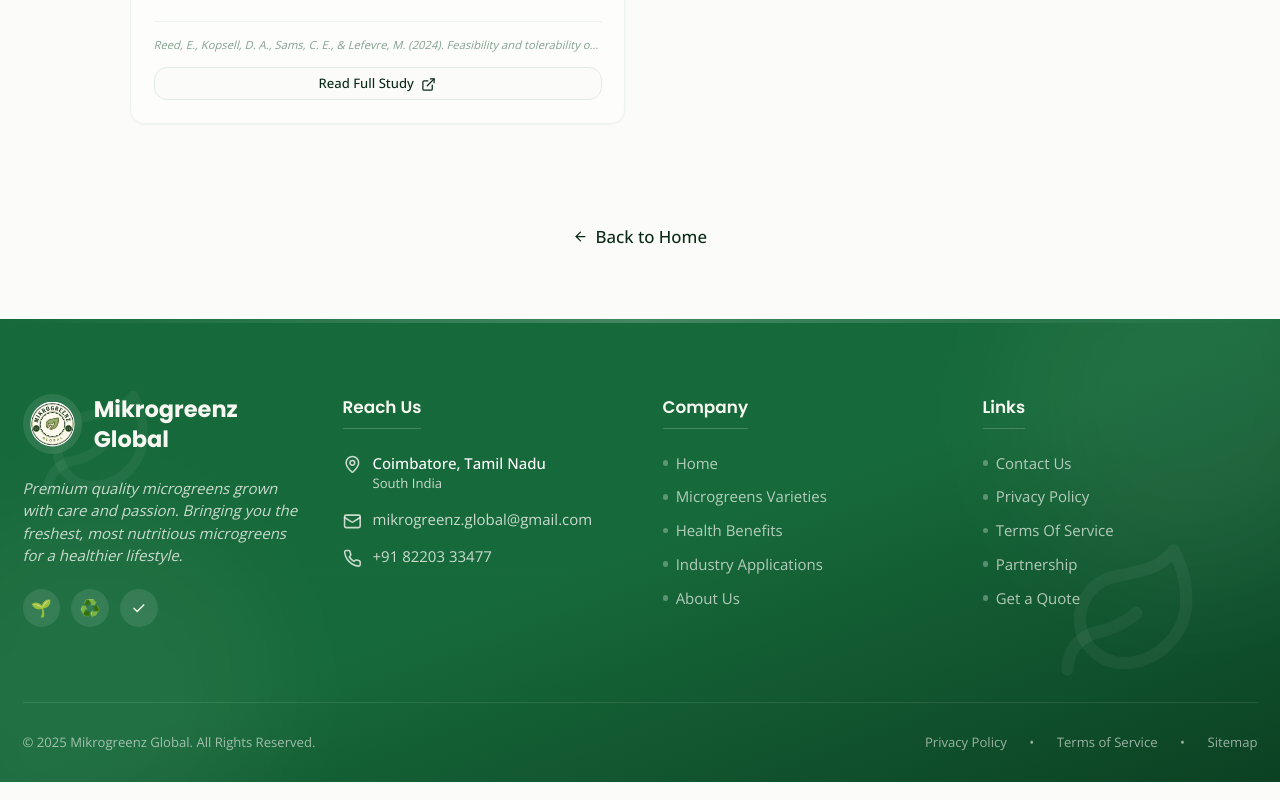
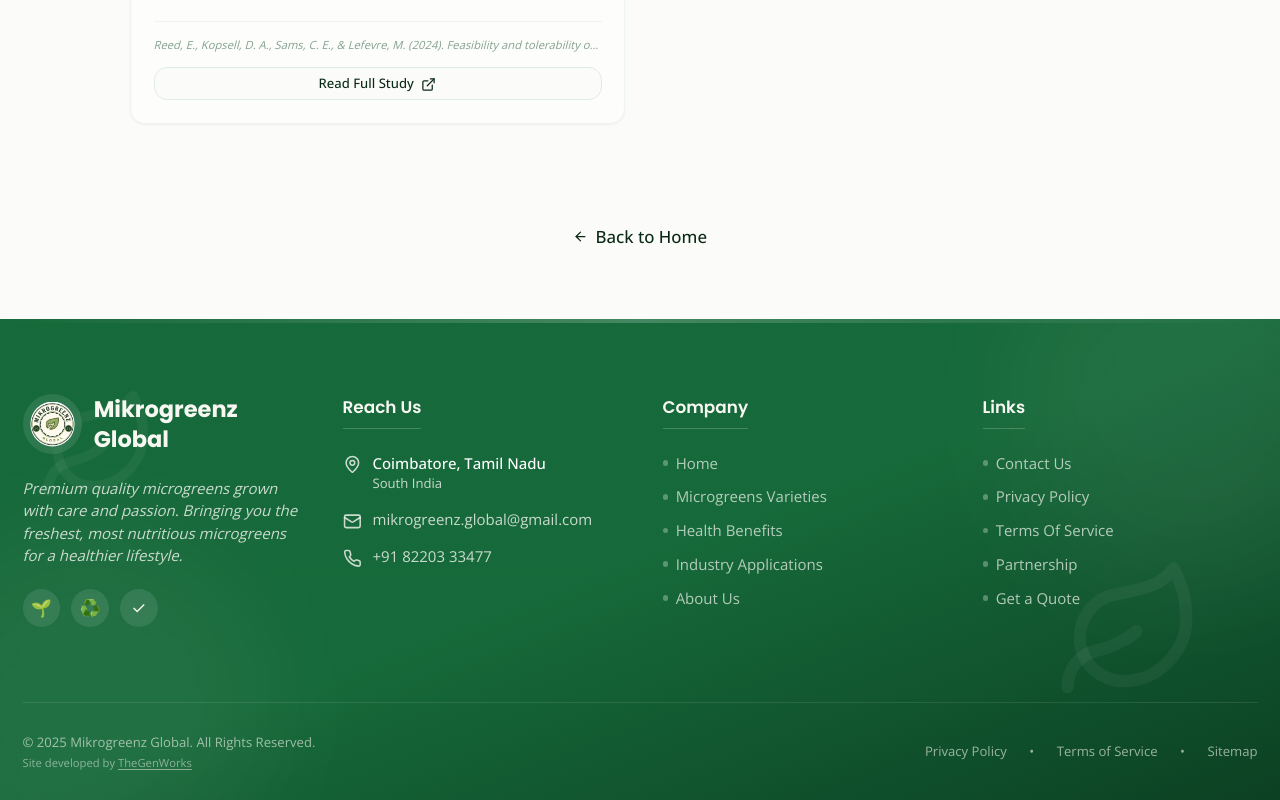
Before and after one commit to dharunai/mikrogreenz-website, a React (Vite) app: page /research in a window 1280 px wide. Shown: the part 2970-3770 px from the top of the page. Built offline with nearby package versions, Linux system fonts and the light colour scheme.

Commit message:
Refactor Footer component for clarity and formatting
Updated comments for clarity and improved formatting of the footer component.

```diff
--- a/src/components/Footer.tsx
+++ b/src/components/Footer.tsx
@@ -14,8 +14,8 @@
       {/* Decorative Background Elements */}
       <div className="absolute inset-0 overflow-hidden pointer-events-none">
         <div className="absolute top-0 left-0 w-full h-1 bg-gradient-to-r from-transparent via-white/20 to-transparent"></div>
-        <Leaf className="absolute top-20 left-10 w-32 h-32 text-white/5 animate-float" style={{ animationDuration: '8s' }} />
-        <Leaf className="absolute bottom-20 right-20 w-40 h-40 text-white/5 animate-float" style={{ animationDuration: '10s', animationDelay: '2s' }} />
+        <Leaf className="absolute top-20 left-10 w-32 h-32 text-white/5 animate-float" style={{ animationDuration: "8s" }} />
+        <Leaf className="absolute bottom-20 right-20 w-40 h-40 text-white/5 animate-float" style={{ animationDuration: "10s", animationDelay: "2s" }} />
         <div className="absolute -top-24 -right-24 w-96 h-96 bg-white/5 rounded-full blur-3xl"></div>
         <div className="absolute -bottom-24 -left-24 w-96 h-96 bg-white/5 rounded-full blur-3xl"></div>
       </div>
@@ -31,13 +31,14 @@
                 alt="Mikrogreenz Global"
                 className="h-14 w-14 md:h-16 md:w-16 object-contain bg-white/10 rounded-full p-2 backdrop-blur-sm"
               />
-              <span className="text-xl md:text-2xl font-heading font-bold">Mikrogreenz Global</span>
+              <span className="text-xl md:text-2xl font-heading font-bold">
+                Mikrogreenz Global
+              </span>
             </div>
             <p className="text-sm md:text-base text-primary-foreground/80 leading-relaxed italic">
               Premium quality microgreens grown with care and passion. Bringing you the freshest, most nutritious microgreens for a healthier lifestyle.
             </p>
 
-            {/* Social Media or Certifications */}
             <div className="flex gap-3">
               <div className="w-10 h-10 rounded-full bg-white/10 backdrop-blur-sm flex items-center justify-center hover:bg-white/20 transition-colors cursor-pointer">
                 <span className="text-lg">🌱</span>
@@ -51,7 +52,7 @@
             </div>
           </div>
 
-          {/* Reach Us Column */}
+          {/* Reach Us */}
           <div>
             <h4 className="text-base md:text-lg font-heading font-semibold mb-4 md:mb-6 pb-2 border-b border-white/20 inline-block">
               Reach Us
@@ -83,18 +84,18 @@
             </div>
           </div>
 
-          {/* Company Column */}
+          {/* Company */}
           <div>
             <h4 className="text-base md:text-lg font-heading font-semibold mb-4 md:mb-6 pb-2 border-b border-white/20 inline-block">
               Company
             </h4>
             <ul className="space-y-3">
               {[
-                { name: 'Home', id: 'home' },
-                { name: 'Microgreens Varieties', id: 'products' },
-                { name: 'Health Benefits', id: 'benefits' },
-                { name: 'Industry Applications', id: 'feedback' },
-                { name: 'About Us', id: 'about' }
+                { name: "Home", id: "home" },
+                { name: "Microgreens Varieties", id: "products" },
+                { name: "Health Benefits", id: "benefits" },
+                { name: "Industry Applications", id: "feedback" },
+                { name: "About Us", id: "about" }
               ].map((item) => (
                 <li key={item.id}>
                   <button
@@ -109,18 +110,18 @@
             </ul>
           </div>
 
-          {/* Links Column */}
+          {/* Links */}
           <div>
             <h4 className="text-base md:text-lg font-heading font-semibold mb-4 md:mb-6 pb-2 border-b border-white/20 inline-block">
               Links
             </h4>
             <ul className="space-y-3">
               {[
-                { name: 'Contact Us', id: 'contact' },
-                { name: 'Privacy Policy', href: '#privacy' },
-                { name: 'Terms Of Service', href: '#terms' },
-                { name: 'Partnership', id: 'feedback' },
-                { name: 'Get a Quote', id: 'contact' }
+                { name: "Contact Us", id: "contact" },
+                { name: "Privacy Policy", href: "#privacy" },
+                { name: "Terms Of Service", href: "#terms" },
+                { name: "Partnership", id: "feedback" },
+                { name: "Get a Quote", id: "contact" }
               ].map((item) => (
                 <li key={item.name}>
                   {item.id ? (
@@ -149,9 +150,21 @@
         {/* Bottom Bar */}
         <div className="border-t border-white/10 py-6 md:py-8">
           <div className="flex flex-col md:flex-row justify-between items-center gap-4 text-xs md:text-sm text-primary-foreground/60">
-            <p className="text-center md:text-left">
-              © {new Date().getFullYear()} Mikrogreenz Global. All Rights Reserved.
-            </p>
+            <div className="text-center md:text-left space-y-1">
+              <p>© {new Date().getFullYear()} Mikrogreenz Global. All Rights Reserved.</p>
+              <p className="text-[11px] md:text-xs text-primary-foreground/50">
+                Site developed by{" "}
+                <a
+                  href="https://thegenworks.com"
+                  target="_blank"
+                  rel="noopener noreferrer"
+                  className="hover:text-white underline underline-offset-2 transition-colors"
+                >
+                  TheGenWorks
+                </a>
+              </p>
+            </div>
+
             <div className="flex flex-wrap justify-center gap-4 md:gap-6">
               <a href="#privacy" className="hover:text-white transition-colors">Privacy Policy</a>
               <span className="hidden md:inline">•</span>
```
